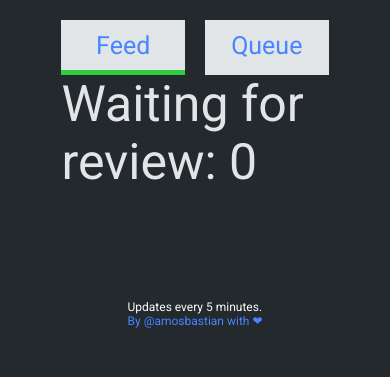
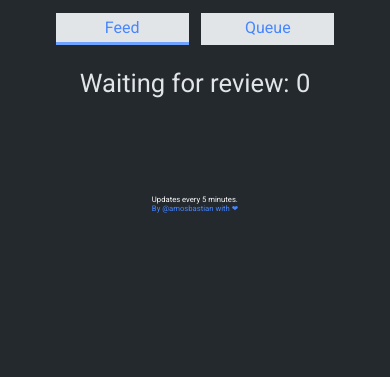
Before and after one commit to amosbastian/utopian.rocks, a Flask app: page / in a window 390 px wide. Shown: the top 377 px of the page. Run offline with Flask 2, Linux system fonts and the light colour scheme; data that the repository does not hold is empty.

Commit message:
Add avatar, make responsive

```diff
--- a/utopian/static/style.css
+++ b/utopian/static/style.css
@@ -1,5 +1,18 @@
 * {
+  margin: 0;
+  padding: 0;
+}
+
+*,
+*::after,
+*::before {
+  box-sizing: inherit;
   font-family: 'Roboto', sans-serif;
+}
+
+html {
+  box-sizing: border-box;
+  font-size: 62.5%;
 }
 
 body {
@@ -9,15 +22,15 @@ body {
 .contributions {
   display: grid;
   grid-template-columns: 1fr 5fr 1fr;
-  margin-bottom: 100px;
+  margin-bottom: 10rem;
 }
 
 .statistics {
   display: grid;
   grid-column: 2;
-  height: 100px;
-  margin-bottom: 25px;
-  font-size: 50px;
+  height: 10rem;
+  margin-bottom: 2.5rem;
+  font-size: 5rem;
   justify-content: center;
   align-items: center;
   color: #E2E5E8;
@@ -144,35 +167,62 @@ a:hover {
   display: grid;
   align-items: center;
   justify-content: center;
-  font-size: 12px;
+  font-size: 1.2rem;
   color: #F9FAFA;
-  margin-bottom: 50px;
+  margin-bottom: 5rem;
 }
 
 .header {
-  margin-top: 20px;
+  margin-top: 2rem;
   display: grid;
   grid-template-columns: 1fr 5fr 1fr;
+  margin-bottom: 1rem;
 }
 
 .header-buttons {
   display: grid;
   grid-column: 2;
   grid-template-columns: 1fr 1fr;
-  grid-gap: 20px;
+  grid-gap: 2rem;
 }
 
 .header__button {
   display: grid;
   justify-content: center;
   align-items: center;
-  height: 50px;
-  font-size: 25px;
+  height: 5rem;
+  font-size: 2.5rem;
   background-color: #E2E5E8;
   cursor: pointer;
-  border-bottom: 5px solid transparent;
+  border-bottom: .5rem solid transparent;
 }
 
 .header__button--active {
-  border-bottom: 5px solid #2ECC40;
+  border-bottom: .5rem solid #70a2ff;
 }
+
+.author-avatar {
+  display: grid;
+  width: 3.5rem;
+  height: 3.5rem;
+  border-radius: 100%;
+  margin-right: 1rem;
+}
+
+@media only screen and (max-width: 800px) {
+  html {
+    font-size: 50%;
+  }
+}
+
+@media only screen and (max-width: 610px) {
+  .statistics {
+    font-size: 4rem;
+  }
+}
+
+@media only screen and (max-width: 500px) {
+  html {
+    font-size: 40%;
+  }
+}
--- a/utopian/templates/index.html
+++ b/utopian/templates/index.html
@@ -12,14 +12,21 @@
     </div>
     <div class="content">
       <div class="author">
+        <img class="author-avatar" src="https://steemitimages.com/u/{{contribution.author}}/avatar" alt="">
         <a href="https://steemit.com/@{{contribution.author}}">@{{contribution.author}}</a>
       </div>
       <div class="url">
         <a href="{{contribution.url}}">{{contribution.url}}</a>
       </div>
+      {% if "task" in contribution.category %}
+      <div class="category category--{{contribution.category.split('task-')[1]}}">
+        {{contribution.category}}
+      </div>
+      {% else %}
       <div class="category category--{{contribution.category}}">
         {{contribution.category}}
       </div>
+      {% endif %}
     </div>
   </div>
   {% endfor %}
```
Also changed, not shown: other parts of utopian/static/style.css (+16 -6 lines), utopian/templates/queue.html (+7 -0 lines).
